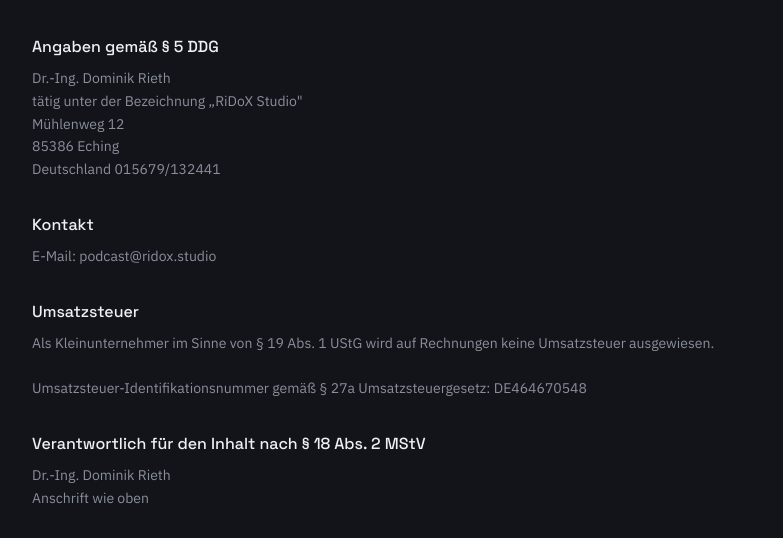
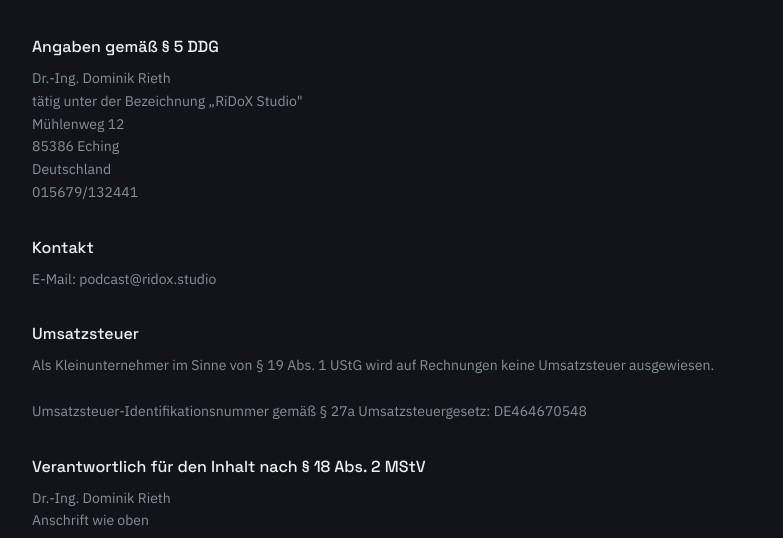
Before and after one commit to ridox-audio/edit, a plain HTML site: page impressum.html in a window 1280 px wide. Shown: the part 218-756 px from the top of the page, without its empty margins (248-1031 px from the left). Drawn offline with Linux system fonts and the light colour scheme.

Commit message:
Fix missing br

```diff
--- a/impressum.html
+++ b/impressum.html
@@ -37,7 +37,7 @@
         tätig unter der Bezeichnung „RiDoX Studio"<br>
         Mühlenweg 12<br>
         85386 Eching<br>
-        Deutschland
+        Deutschland<br>
         015679/132441
       </p>
     </section>
```
